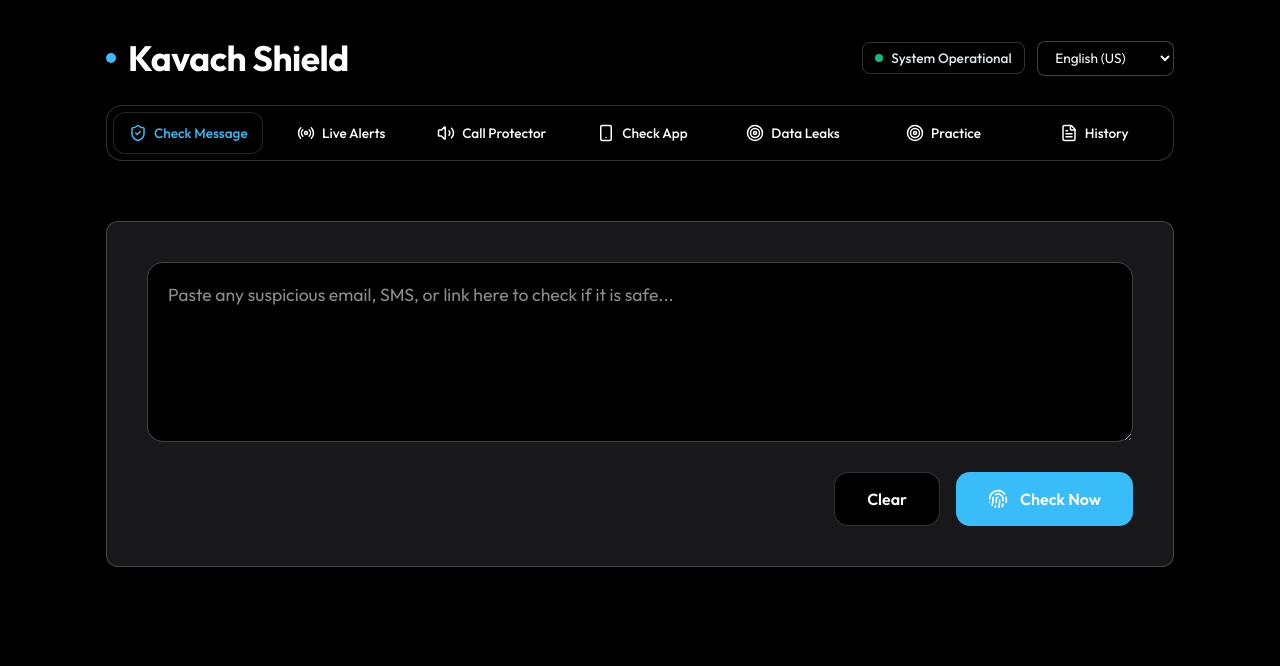
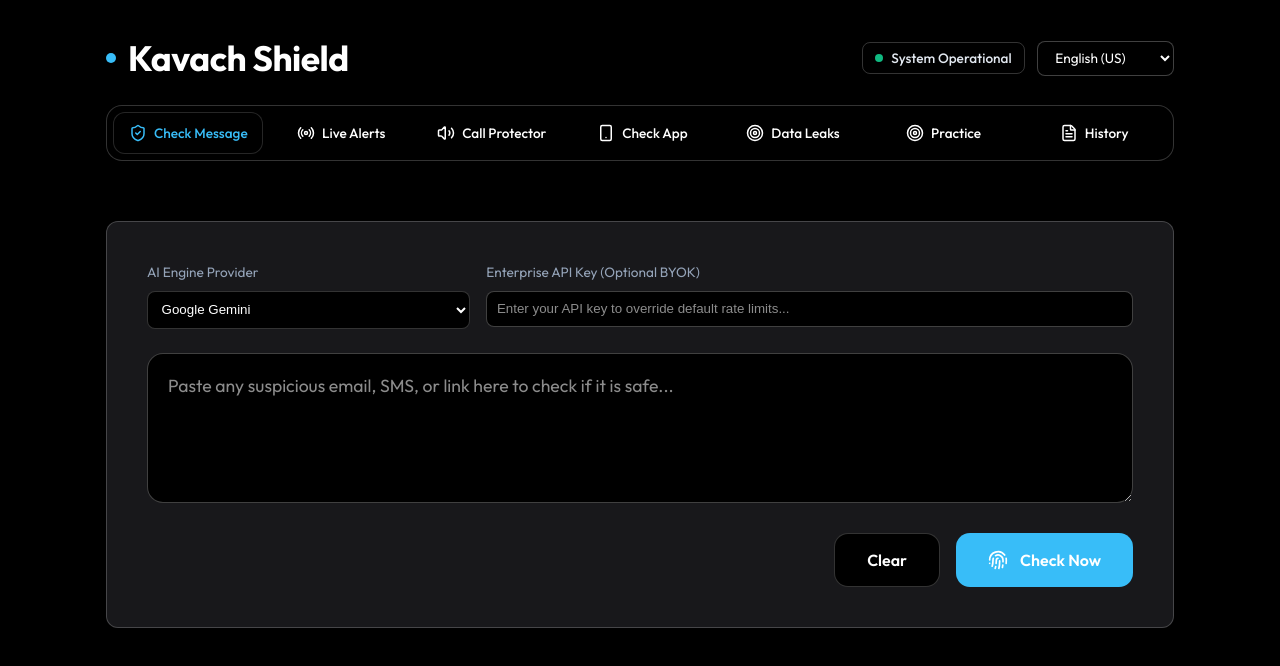
Before and after one commit to Anurag-tech22/DEV1, a React (Vite) app in the folder web/: page / in a window 1280 px wide. Shown: the top 666 px of the page. Built offline with nearby package versions, Linux system fonts and the light colour scheme.

Commit message:
Add enterprise BYOK AI engine provider selection

```diff
--- a/web/src/pages/Scanner.tsx
+++ b/web/src/pages/Scanner.tsx
@@ -30,6 +30,8 @@
   const [result, setResult] = useState<ScanResult | null>(null);
   const [loading, setLoading] = useState(false);
   const [copiedDossier, setCopiedDossier] = useState(false);
+  const [aiProvider, setAiProvider] = useState<string>('google');
+  const [apiKey, setApiKey] = useState<string>('');
 
   const handleScan = async () => {
     if (!text.trim()) return;
@@ -39,7 +41,9 @@
     try {
       const res = await axios.post('/api/scan', {
         text,
-        lang: language
+        lang: language,
+        provider: aiProvider,
+        api_key: apiKey
       });
       setResult(res.data);
     } catch (err) {
@@ -123,11 +127,41 @@
       exit={{ opacity: 0, y: -20 }}
     >
       <div className="glass-card">
+        <div style={{ marginBottom: '1.5rem', display: 'flex', gap: '1rem', flexWrap: 'wrap' }}>
+          <div style={{ flex: 1, minWidth: '200px' }}>
+            <label style={{ display: 'block', fontSize: '0.85rem', marginBottom: '0.5rem', color: '#94a3b8' }}>AI Engine Provider</label>
+            <select
+              value={aiProvider}
+              onChange={(e) => setAiProvider(e.target.value)}
+              style={{ width: '100%', backgroundColor: '#000000', color: '#ffffff', border: '1px solid rgba(255, 255, 255, 0.2)', padding: '0.6rem', borderRadius: '8px', outline: 'none' }}
+            >
+              <option value="google">Google Gemini</option>
+              <option value="microsoft">Microsoft Azure OpenAI</option>
+              <option value="nvidia">NVIDIA NIM</option>
+              <option value="amazon">Amazon Bedrock</option>
+              <option value="apple">Apple Intelligence</option>
+              <option value="bytedance">ByteDance Doubao</option>
+              <option value="openai">OpenAI GPT-4</option>
+              <option value="anthropic">Anthropic Claude 3</option>
+            </select>
+          </div>
+          <div style={{ flex: 2, minWidth: '250px' }}>
+            <label style={{ display: 'block', fontSize: '0.85rem', marginBottom: '0.5rem', color: '#94a3b8' }}>Enterprise API Key (Optional BYOK)</label>
+            <input
+              type="password"
+              placeholder="Enter your API key to override default rate limits..."
+              value={apiKey}
+              onChange={(e) => setApiKey(e.target.value)}
+              style={{ width: '100%', backgroundColor: '#000000', color: '#ffffff', border: '1px solid rgba(255, 255, 255, 0.2)', padding: '0.6rem', borderRadius: '8px', outline: 'none' }}
+            />
+          </div>
+        </div>
+
         <textarea
           placeholder={t.scanPlaceholder}
           value={text}
           onChange={(e) => setText(e.target.value)}
-          style={{ backgroundColor: '#000000', color: '#ffffff' }}
+          style={{ backgroundColor: '#000000', color: '#ffffff', minHeight: '150px' }}
         />
         <div style={{ display: 'flex', justifyContent: 'flex-end', gap: '1rem', flexWrap: 'wrap' }}>
           <button className="btn btn-secondary" onClick={() => setText('')}>
```
Also changed, not shown: 2 other files (tests, documents, lock files or other folders).
